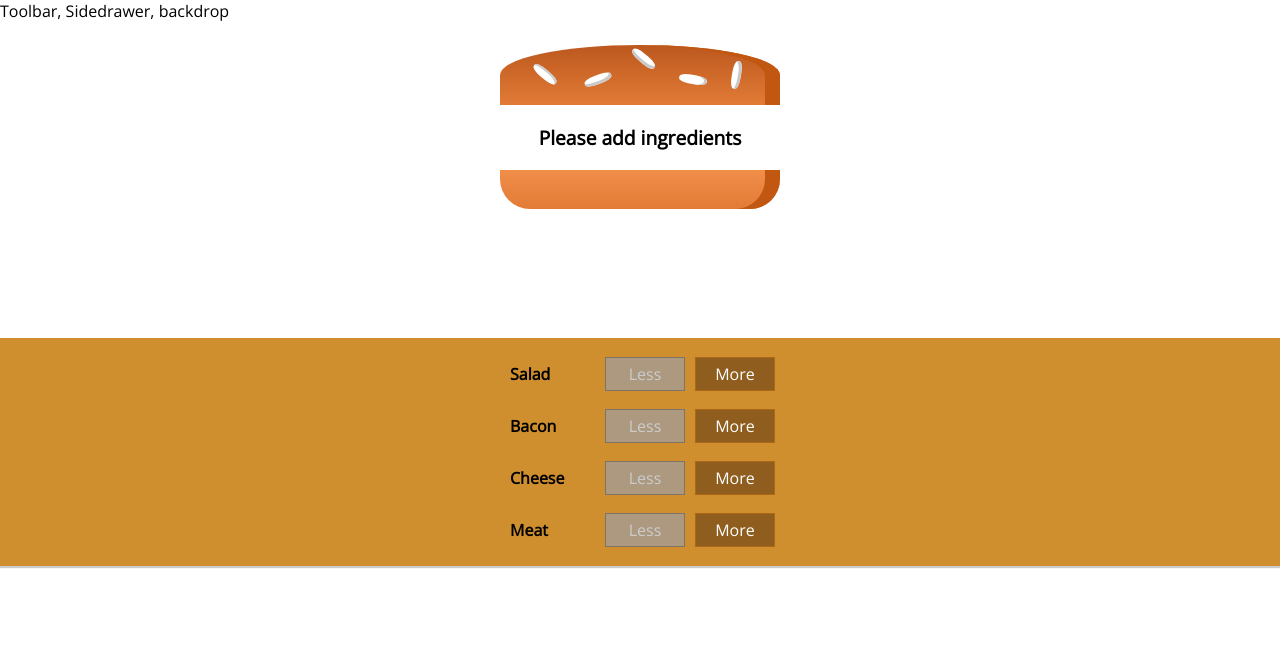
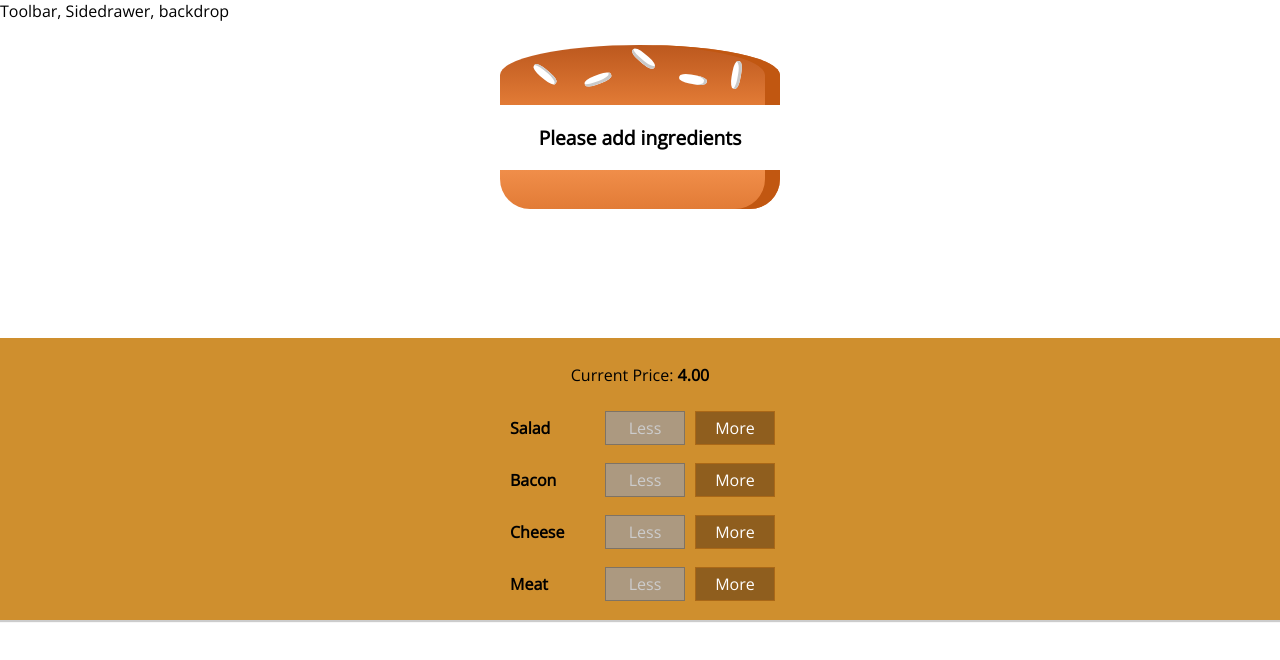
Before and after one commit to devpato/BurgerBuilder-React, a React (Create React App) app: page / in a window 1280 px wide. Shown: the top 660 px of the page. Built offline with nearby package versions, Linux system fonts and the light colour scheme.

Commit message:
showing price of the burger

```diff
--- a/src/components/Burger/BuildControls/BuildControls.js
+++ b/src/components/Burger/BuildControls/BuildControls.js
@@ -9,8 +9,16 @@
   { label: "Meat", type: "meat" }
 ];
 
-const buildControls = ({ ingredientAdded, ingredientRemoved, disabled }) => (
+const buildControls = ({
+  ingredientAdded,
+  ingredientRemoved,
+  disabled,
+  price
+}) => (
   <div className={styles.BuildControls}>
+    <p>
+      Current Price: <strong>{price.toFixed(2)}</strong>
+    </p>
     {controls.map(ctrl => (
       <BuildControl
         key={ctrl.label}
--- a/src/containers/BurgerBuilder/BurderBuilder.js
+++ b/src/containers/BurgerBuilder/BurderBuilder.js
@@ -74,6 +74,7 @@
           ingredientAdded={this.addIngredientHandler}
           ingredientRemoved={this.removeIngredientHandler}
           disabled={disabledInfo}
+          price={this.state.totalPrice}
         />
       </Aux>
     );
```
